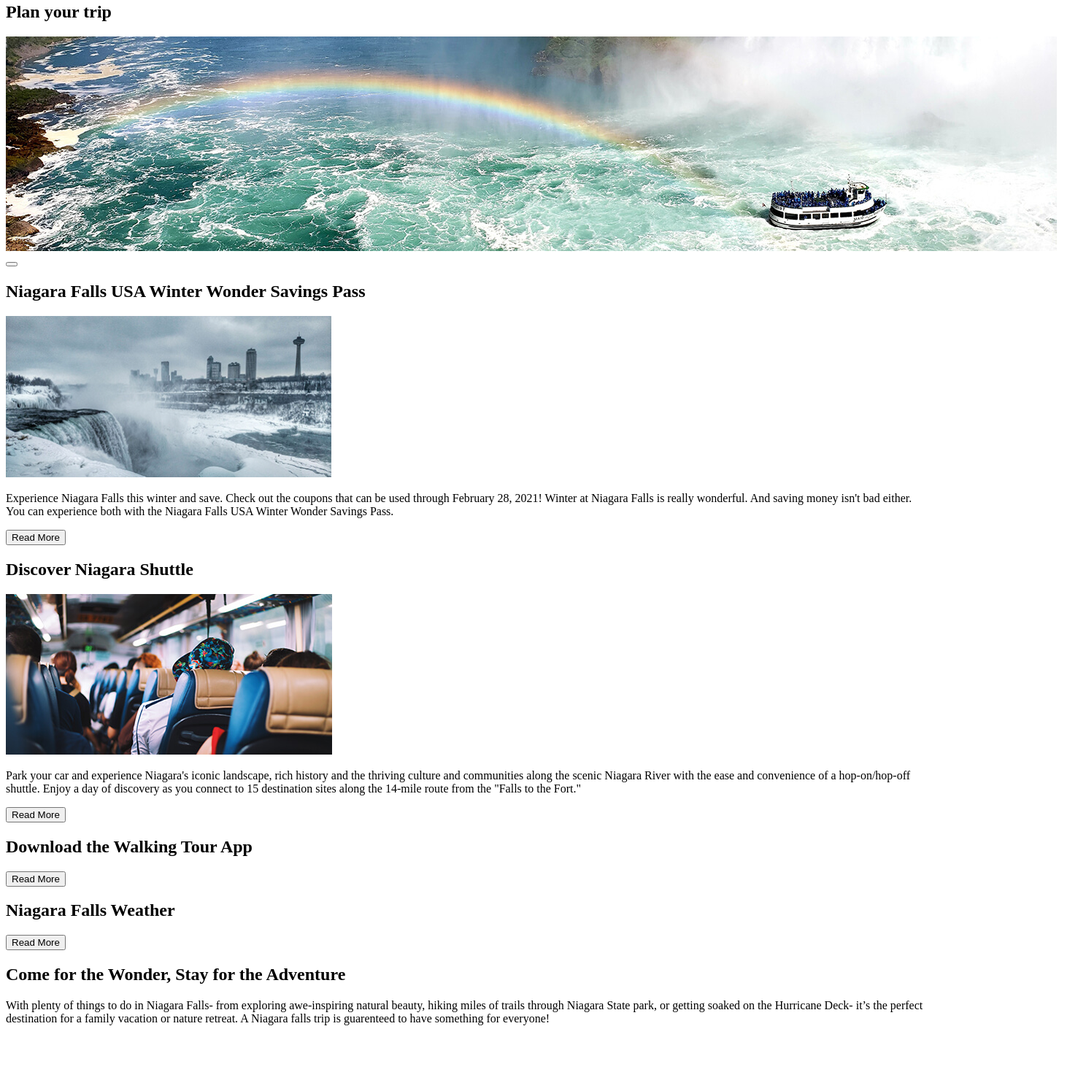
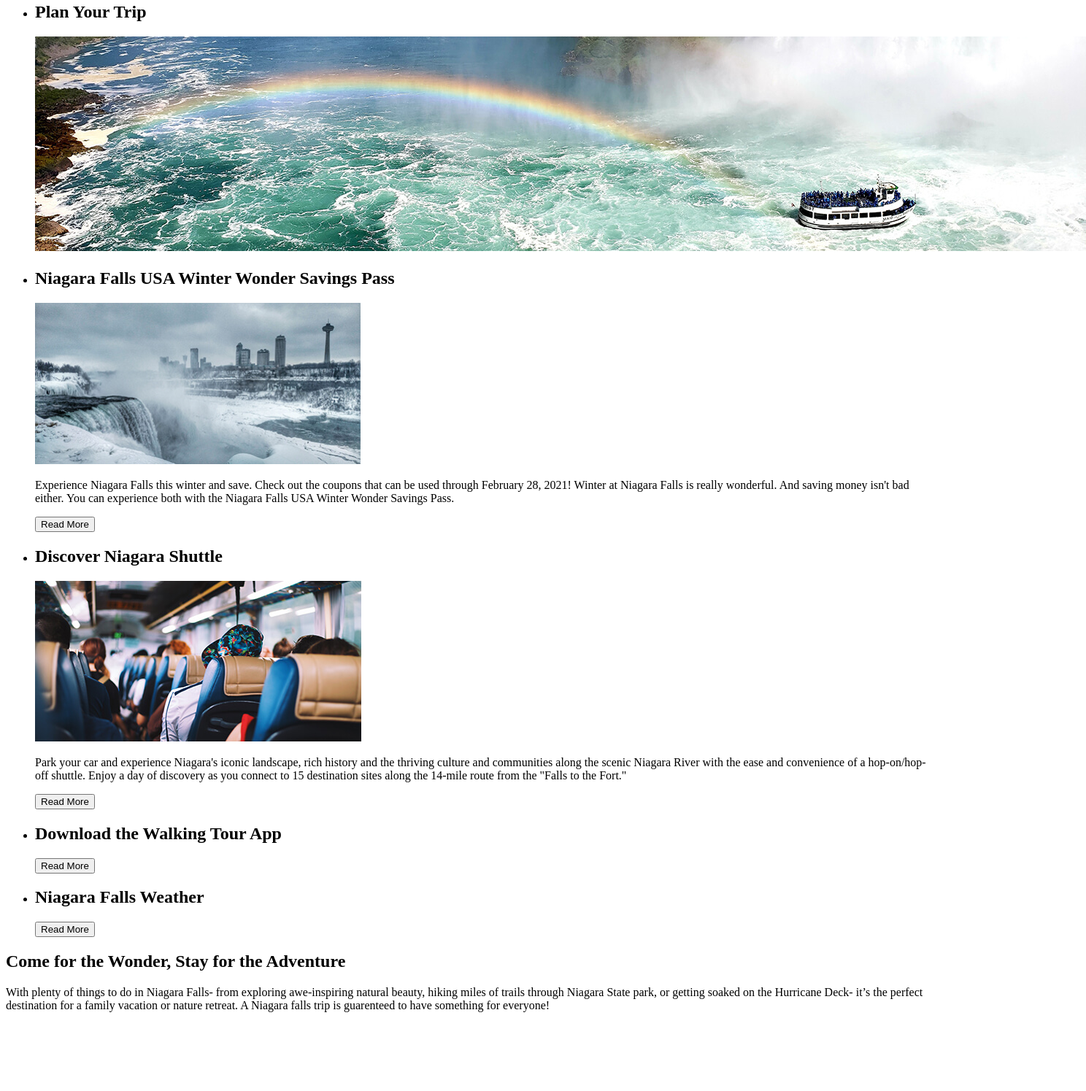
Before and after one commit to hkapoor2001/Kapoor-Web-2-Final, a plain HTML site: page deploy/index.html in a window 1280 px wide. Shown: the part 5803-7298 px from the top of the page at 73% size, 1488 px wide, since content can reach past the window. Drawn offline with Linux system fonts and the light colour scheme.

Commit message:
Added UL to plan your trip

```diff
--- a/deploy/index.html
+++ b/deploy/index.html
@@ -135,33 +135,36 @@
                         </section>
     <section>
                                 <div>
-                                    <h1>Plan your trip</h1>
+                                    <ul>
+                                        <li>
+                                            <h1>Plan Your Trip</h1>
                                             <img src="img/planyourtriphero1.png" alt="">
-                                </div>
-                                <button></button>
-                            <div>
+                                        </li>
+                                        <li>
                                             <h2>Niagara Falls USA Winter Wonder Savings Pass</h2>
                                             <img src="img/planyourtriphero2.png" alt="">
                                             <p>Experience Niagara Falls this winter and save. Check out the coupons that can be used through February 28, 2021!
 
                                                 Winter at Niagara Falls is really wonderful. And saving money isn't bad either. You can experience both with the Niagara Falls USA Winter Wonder Savings Pass. </p>
                                                 <button>Read More</button>
-                            </div>
-                            <div>
+                                        </li>
+                                        <li>
                                             <h2>Discover Niagara Shuttle</h2>
                                             <img src="img/planyourtriphero3.png" alt="">
                                             <p>
                                                 Park your car and experience Niagara's iconic landscape, rich history and the thriving culture and communities along the scenic Niagara River with the ease and convenience of a hop-on/hop-off shuttle. Enjoy a day of discovery as you connect to 15 destination sites along the 14-mile route from the "Falls to the Fort."
                                             </p>
                                             <button>Read More</button>
-                            </div>
-                            <div>
+                                        </li>
+                                        <li>
                                             <h2>Download the Walking Tour App</h2>
                                             <button>Read More</button>
-                            </div>
-                            <div>
+                                        </li>
+                                        <li>
                                             <h2>Niagara Falls Weather</h2>
                                             <button>Read More</button>
+                                        </li>
+                                    </ul>
                                 </div>
                             </section>
     <section>
```
Also changed, not shown: 1 other file. Lines whose indentation alone changed are shown as unchanged.
